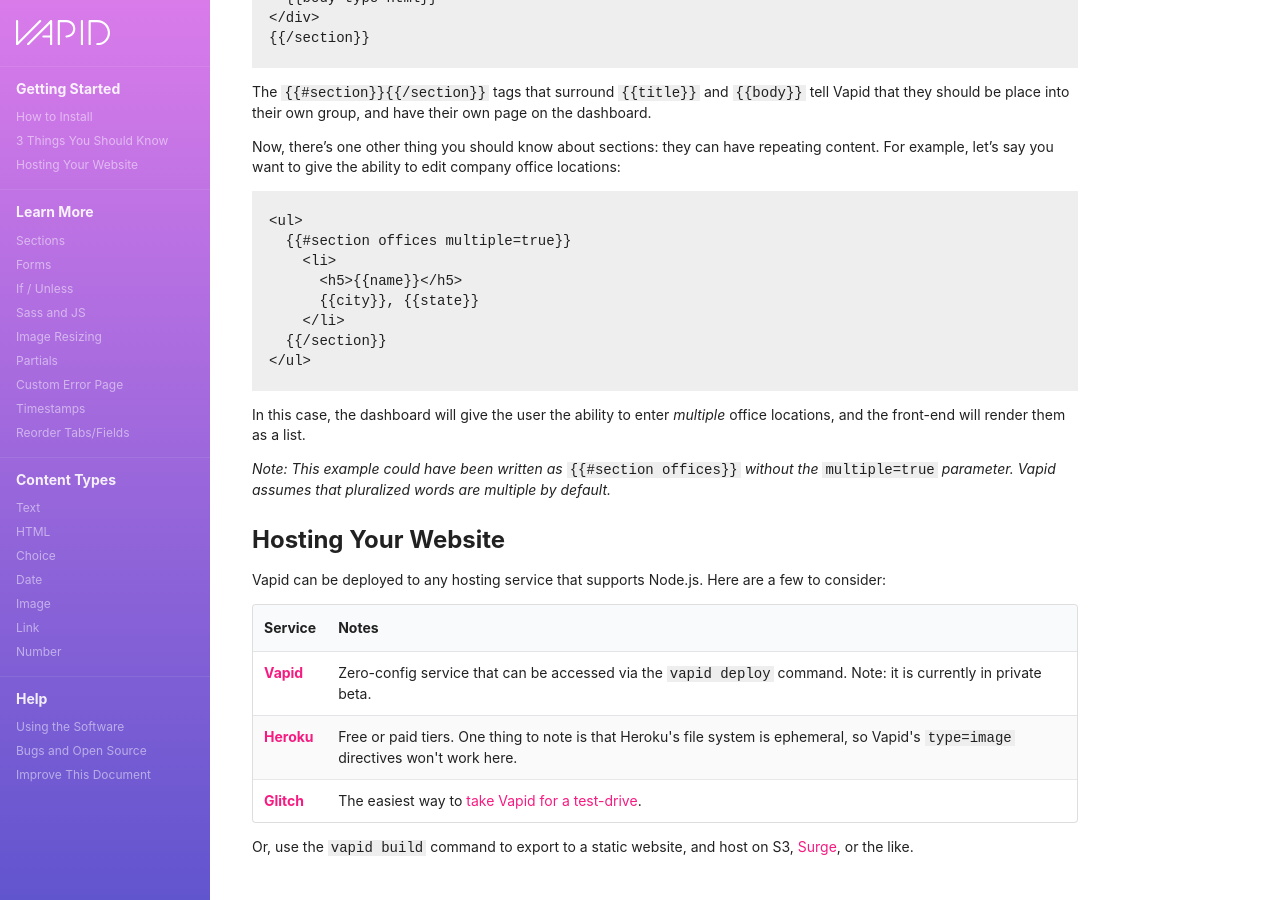
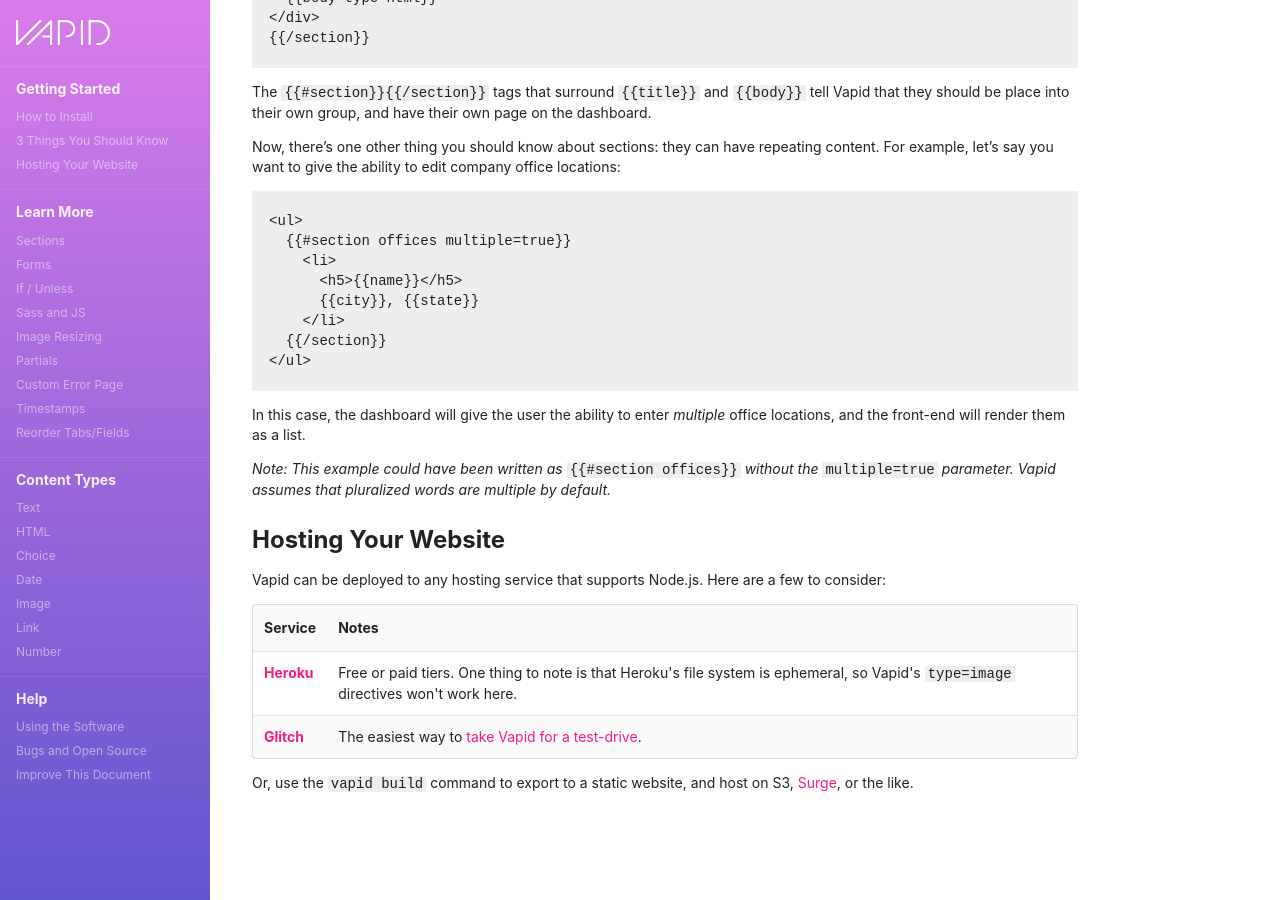
Before and after one commit to vapid/vapid-docs, a Jekyll site: the page built from index.md, in a window 1280 px wide and 900 px high, scrolled down 2223 px. Built offline with Jekyll 4.4.1, drawn with Linux system fonts in a browser that asks for light colours; nearby versions of some CDN libraries.

Commit message:
Remove hosting info

```diff
--- a/index.md
+++ b/index.md
@@ -135,10 +135,6 @@ Vapid can be deployed to any hosting service that supports Node.js. Here are a f
   </thead>
   <tbody>
     <tr>
-      <td><a href="https://www.vapid.com">Vapid</a></td>
-      <td>Zero-config service that can be accessed via the <code>vapid deploy</code> command. Note: it is currently in private beta.</td>
-    </tr>
-    <tr>
       <td><a href="https://heroku.com">Heroku</a></td>
       <td>Free or paid tiers. One thing to note is that Heroku's file system is ephemeral, so Vapid's <code>type=image</code> directives won't work here.</td>
     </tr>
```
